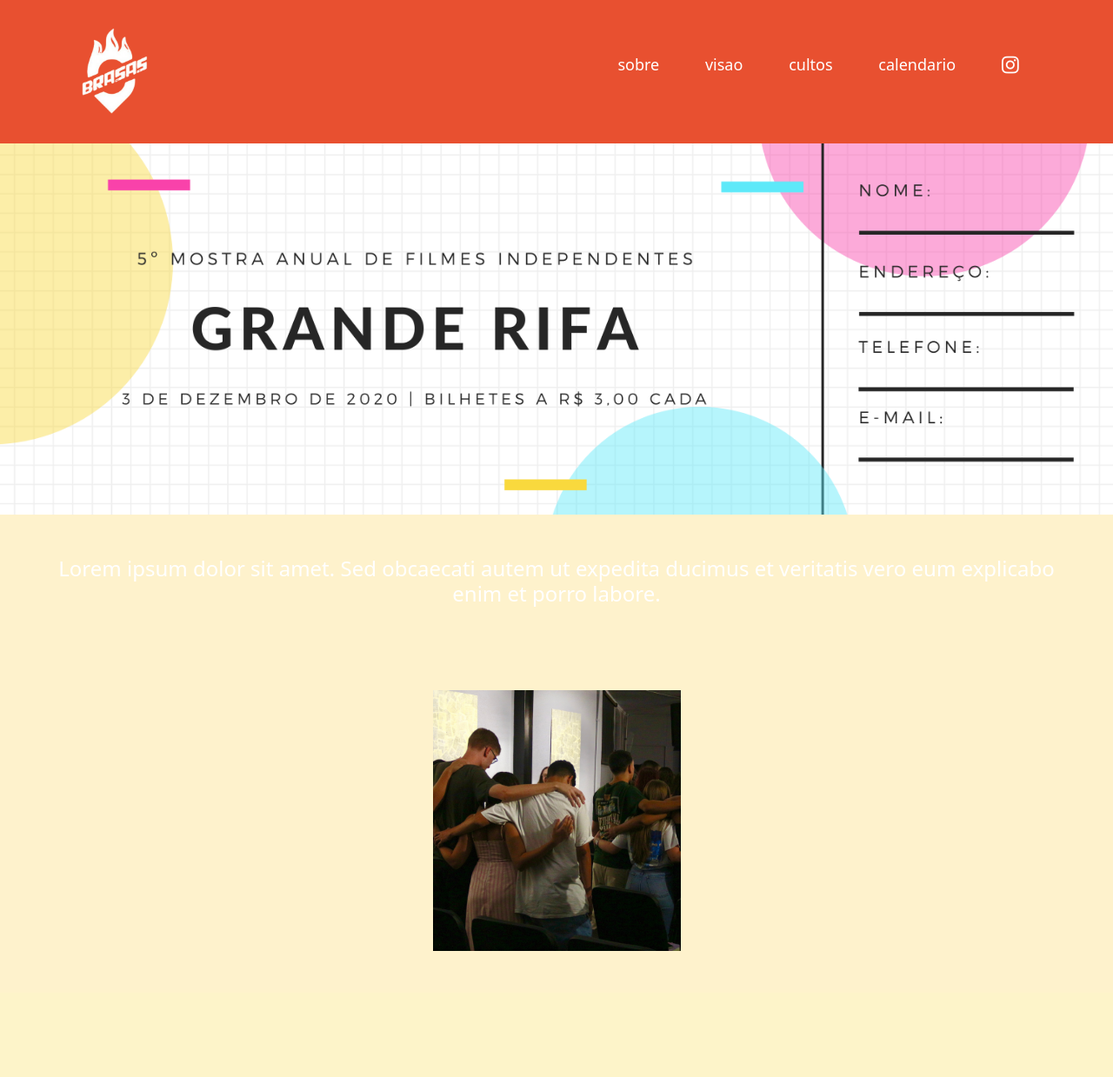
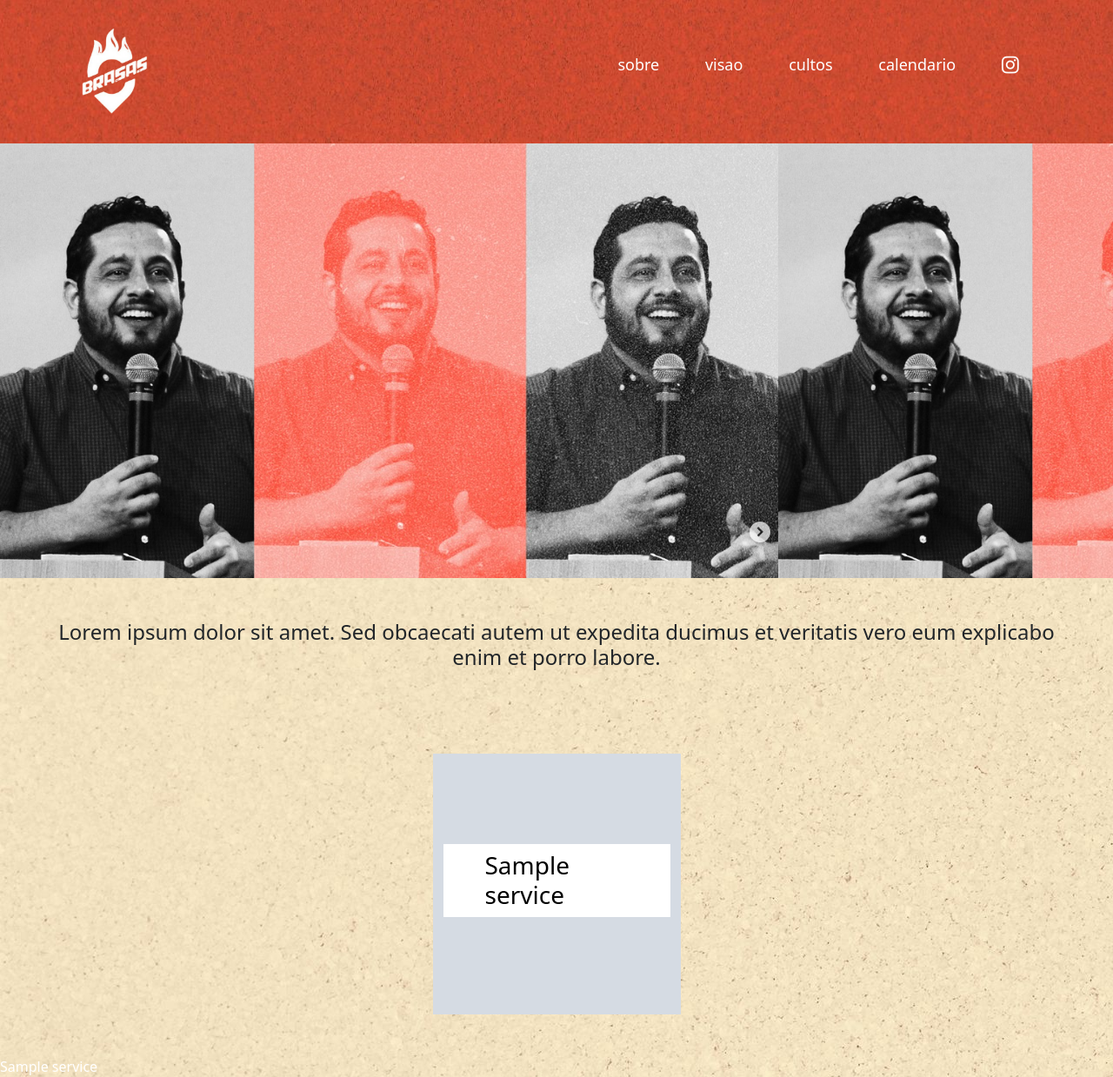
Before and after one commit to Levilaell/brasas-blog, a Django app: template service/templates/service/index.html in a window 1280 px wide. Shown: the whole page at 87% size. Before the commit the page ends 1094 px from the top, so only its background shows below. Run offline with Django 4.2, Linux system fonts and the light colour scheme; the template is opened without the code that fills it: values that come from a table or form of the project are taken from there, others are empty; tables that the repository leaves empty hold one stand-in row (values such as "Sample post"); grey boxes marked "Sample" are stand-in pictures; some libraries are stand-ins or nearby versions.

Commit message:
some additions

```diff
--- a/base_static/global/css/style.css
+++ b/base_static/global/css/style.css
@@ -7,16 +7,29 @@
 }
 
 body {
-    background-color: #FEF2CC;
+  background-color: #fef2cc;
 }
 
-a, a:visited, a:active, li a {
+a,
+a:visited,
+a:active,
+li a {
   color: white;
   text-decoration: none;
 }
 
+.repeated-image {
+  background-image: url("/static/global/images/foto-bruno.png"); /* Caminho completo para o arquivo de imagem */
+  background-repeat: repeat-x; /* Repete apenas horizontalmente */
+  background-size: auto; /* Mantém o tamanho original da imagem sem redimensionar */
+  width: 100%; /* Ocupa toda a largura */
+  height: 500px; /* Defina a altura desejada para o elemento */
+}
+
 header {
-    background-color: #E85030;
+  background-size: cover; /* Cobrir todo o header */
+  background-repeat: no-repeat; /* Evitar repetição da imagem */
+  background-position: center; /* Centralizar a imagem */
 }
 
 nav ul li {
@@ -24,7 +37,7 @@ nav ul li {
 }
 
 .service {
-    background-color: #E85030;
+  background-color: #e85030;
   width: 300px;
   height: 300px;
 }
@@ -44,14 +57,12 @@ nav ul li {
   z-index: 1; /* Coloca a imagem atrás do conteúdo da div */
 }
 
-
-
 .service h3 {
-    background-color: #FEF2CC;
+  background-color: white;
   color: black;
-    z-index: 2;
 }
 
 .service a {
   text-decoration: none;
+  z-index: 2;
 }
--- a/base_templates/global/base.html
+++ b/base_templates/global/base.html
@@ -1,9 +1,10 @@
+{% load static %}
 <!DOCTYPE html>
 <html lang="pt-br">
 <head>
     {% include "global/partials/_head.html" %}
 </head>
-<body style="background-color: #FEF2CC;">
+<body style="background-image: url('{% static "global/images/textura-fundo.jpeg" %}'); background-repeat: repeat; background-size: auto">
 
     <div>
 
--- a/base_templates/global/partials/_header.html
+++ b/base_templates/global/partials/_header.html
@@ -1,9 +1,9 @@
 {% load static %}
-<header class="p-3">
+<header class="p-3" style="background-image: url('{% static "global/images/textura-header.jpeg" %}'); background-repeat: repeat; background-size: auto">
 
     <div class="container">
         <div class="row d-flex justify-content-between">
-            <a href="" class="col-4"><img src="{% static "global/images/logo-brasas.png" %}" width="100" alt=""></a>
+            <a href="{% url "service:index" %}" class="col-4"><img src="{% static "global/images/logo-brasas.png" %}" width="100" alt=""></a>
 
             <nav class="col-6 d-flex align-items-center justify-content-end">
                 <ul class="d-flex align-items-center justify-content-around w-100">
--- a/project/urls.py
+++ b/project/urls.py
@@ -16,8 +16,13 @@ Including another URLconf
 from django.conf import settings
 from django.contrib import admin
 from django.urls import include, path
+from django.conf.urls.static import static
+
 
 urlpatterns = [
     path('', include('service.urls')),
     path('admin/', admin.site.urls),
 ]
+
+if settings.DEBUG:
+    urlpatterns += static(settings.MEDIA_URL, document_root=settings.MEDIA_ROOT)
--- a/service/models.py
+++ b/service/models.py
@@ -1,6 +1,18 @@
 import os
+from pathlib import Path
+from django.db import models
 
-from django.db import models
+BASE_DIR = Path(__file__).resolve().parent.parent
+MEDIA_ROOT = os.path.join(BASE_DIR, 'media')
+
+
+def caminho_imagem(instance, filename):
+
+    date_str = instance.date.strftime('%Y/%m/%d')
+    extension = filename.split('.')[-1]
+    file_name = f'{date_str}.{extension}'
+
+    return os.path.join(MEDIA_ROOT, file_name)
 
 
 # Create your models here.
@@ -11,6 +23,7 @@ class Service(models.Model):
     content = models.TextField()
     location = models.CharField(max_length=200)
     attendees = models.IntegerField()
+    image = models.ImageField(upload_to=caminho_imagem, null=True)
 
     def __str__(self):
         return self.title
--- a/service/templates/service/index.html
+++ b/service/templates/service/index.html
@@ -4,25 +4,27 @@
 
 {% block content %}
 
-<img width="100%" src="{% static "global/images/imagem-principal.png" %}" alt="">
+<!-- Substituímos o <img> por um <div> para definir a imagem de fundo -->
+<div class="repeated-image"></div>
 
-<h4 class="text-center m-5">Lorem ipsum dolor sit amet. Sed obcaecati autem ut expedita ducimus et veritatis vero eum explicabo enim et porro labore.</h2>
+<h4 class="text-center m-5 text-dark">Lorem ipsum dolor sit amet. Sed obcaecati autem ut expedita ducimus et veritatis vero eum explicabo enim et porro labore.</h4>
 
 <div class="container">
-
     <div class="row d-flex justify-content-around">
-
         {% for service in services %}
-
-            <div class="col-12 col-md-3 d-flex justify-content-center align-items-end m-5 service">
-                <img src="{% static 'global/images/foto-1.png' %}" alt="Background" class="bg-img">
+            <div class="col-12 col-md-3 d-flex justify-content-center align-items-center m-5 service">
+                {% if service.image %}
+                    <img src="{{ service.image.url }}" alt="{{ service.title }}" class="bg-img">
+                {% else %}
+                    <img src="{% static 'global/images/foto-1.png' %}" alt="Background" class="bg-img">
+                {% endif %}
                 <a href="{% url "service:details" service.id %}">
-                    <h3 class="py-2 px-5 mb-5">{{ service.title }}</h3>
+                    <h3 class="py-2 px-5">{{ service.title }}</h3>
                 </a>
             </div>
         {% endfor %}
     </div>
 </div>
 
-
+{{service.title}}
 {% endblock content %}
```
Also changed, not shown: project/settings.py (+5 -5 lines), base_static/global/images/foto-bruno.png (added), base_static/global/images/textura-fundo.jpeg (added), base_static/global/images/textura-header.jpeg (added), service/migrations/0002_service_image.py (added). Lines whose indentation alone changed are shown as unchanged.
